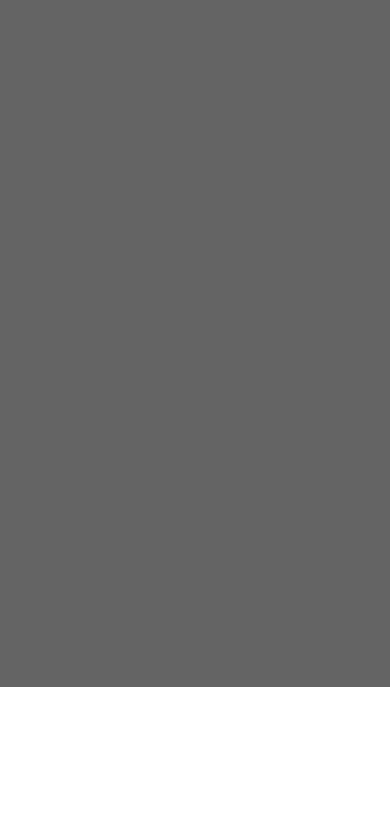
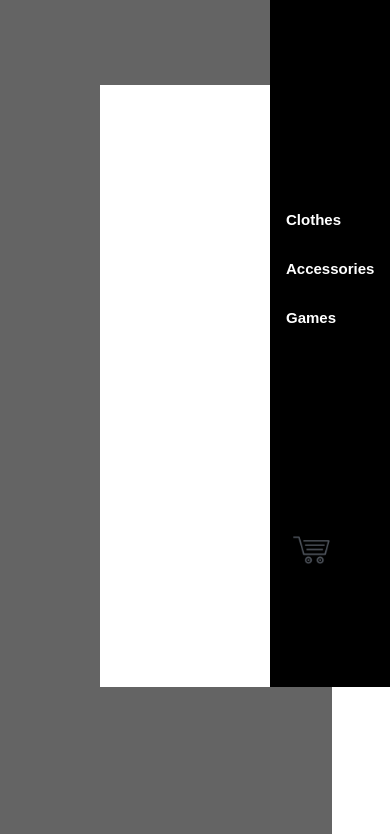
Before and after one commit to sydrhmdb/fourhz.github.io, a plain HTML site: page shop.html in a window 390 px wide. Shown: the part 157-991 px from the top of the page. Before the commit the page ends 844 px from the top, so only its background shows below. Drawn offline with nearby package versions, Linux system fonts and the light colour scheme.

Commit message:
first commit

```diff
--- a/css/login-style.css
+++ b/css/login-style.css
@@ -18,9 +18,6 @@ header{
     padding: 33px 9%;
 }
 .logo{
-    font-size: 30px;
-    font-weight: 700;
-    color: rgb(0, 0, 0);
     padding-left: 150px;
 }
 .img-logo{
@@ -215,3 +212,80 @@ section{
     color: #000000;
     font-size: 9px;
   }
+  @media (max-width: 1535px){
+    header{
+        padding: 15px 3%;
+        transition: .2s;
+    }
+    .logo{
+      padding-left: 170px;
+  }
+    .icons{
+        padding: 0 3%;
+        transition: .2s;
+    }
+    .scroll-down{
+        right: 3%;
+        transition: .2s;
+    }
+}
+@media (max-width: 1460px){
+  section{
+      padding: 0 5.5%;
+      transition: .2s;
+  }
+}
+@media (max-width: 1195px){
+  section{
+      padding-left: 4px;
+      transition: .2s;
+  }
+  .icons{
+      display: none;
+  }
+}
+@media (max-width: 990px){
+  #menu-icon{
+      display: block;
+  }
+  .logo{
+    padding-left: 80px;
+    transition: .2s;
+}
+  .container {
+    top: 30px;
+    left: 310px;
+    transition: .2s;
+  }
+  .navlist{
+      position: absolute;
+      top: 100%;
+      right: -100%;
+      width: 300px;
+      height: 50vh;
+      background: #313131c9;
+      display: flex;
+      align-items: center;
+      flex-direction: column;
+      padding: 50px 20px;
+      transition: all .55s ease;
+  }
+  .navlist a{
+      margin-left: 0;
+      display: block;
+      margin: 7px 0;
+  }
+  .iconsign{
+      display: none;
+  }
+  .login1{
+      display: block;
+  }
+}
+@media (max-width: 680px){
+  .container {
+    top: 30px;
+    left: 180px;
+    transition: .2s;
+  }
+}
--- a/css/register-style.css
+++ b/css/register-style.css
@@ -215,3 +215,80 @@ section{
     color: #000000;
     font-size: 9px;
   }
+  @media (max-width: 1535px){
+    header{
+        padding: 15px 3%;
+        transition: .2s;
+    }
+    .logo{
+      padding-left: 170px;
+  }
+    .icons{
+        padding: 0 3%;
+        transition: .2s;
+    }
+    .scroll-down{
+        right: 3%;
+        transition: .2s;
+    }
+}
+@media (max-width: 1460px){
+  section{
+      padding: 0 5.5%;
+      transition: .2s;
+  }
+}
+@media (max-width: 1195px){
+  section{
+      padding-left: 4px;
+      transition: .2s;
+  }
+  .icons{
+      display: none;
+  }
+}
+@media (max-width: 990px){
+  #menu-icon{
+      display: block;
+  }
+  .logo{
+    padding-left: 80px;
+    transition: .2s;
+}
+  .container {
+    top: 30px;
+    left: 310px;
+    transition: .2s;
+  }
+  .navlist{
+      position: absolute;
+      top: 100%;
+      right: -100%;
+      width: 300px;
+      height: 50vh;
+      background: #313131c9;
+      display: flex;
+      align-items: center;
+      flex-direction: column;
+      padding: 50px 20px;
+      transition: all .55s ease;
+  }
+  .navlist a{
+      margin-left: 0;
+      display: block;
+      margin: 7px 0;
+  }
+  .iconsign{
+      display: none;
+  }
+  .login1{
+      display: block;
+  }
+}
+@media (max-width: 680px){
+  .container {
+    top: 30px;
+    left: 180px;
+    transition: .2s;
+  }
+}
--- a/css/shop-style.css
+++ b/css/shop-style.css
@@ -7,15 +7,16 @@
     text-decoration: none;
 }
 header{
+    background-color: black;
     position: fixed;
     right: 0;
     top: 0;
     z-index: 1000;
-    width: 100%;
-    display: flex;
+    height: 100%;
+    display: grid;
     align-items: center;
     justify-content: space-between;
-    padding: 33px 9%;
+    padding: 10px 4%;
 }
 .logo{
     font-size: 30px;
@@ -23,14 +24,12 @@ header{
     color: white;
 }
 .navlist{
-    display: flex;
-}
-.login1{
-    display: none;
+    display: grid;
 }
 .navlist a{
+    display: flex;
     color: white;
-    margin-left: 60px;
+    margin-top: 30px;
     font-size: 15px;
     font-weight: 600;
     border-bottom: 2px solid transparent;
@@ -39,28 +38,10 @@ header{
 .navlist a:hover{
     border-bottom: 2px solid white;
 }
-.iconlogin{
-    display: flex;
+.shop-ico{
+    width: 50px;
 }
-.iconlogin a{
-    color: white;
-    margin-left: 60px;
-    font-size: 17px;
-    font-weight: 600;
-    border: 3px solid transparent;
-    padding-left: 5px;
-    padding-top: 5px;
-    padding-right: 5px;
-    padding-bottom: 5px;
-    transition: all .55s ease;
-}
-.iconlogin a:hover{
-    border: 2px solid;
-    padding-left: 15px;
-    padding-right: 15px;
-    border-color: white;
-    animation: slidernbw 5s linear infinite;
-}
+
 @keyframes slidernbw {
     to {
      background-position: 20vw;
@@ -75,12 +56,30 @@ header{
 }
 .shop{
     height: 100%;
-    width: 100%;
+    width: 85.1%;
     min-height: 100vh;
     background-color: #646464;
     position: relative;
     display: grid;
-    grid-template-columns: repeat(2, 1fr);
     align-items: center;
     gap: 2rem;
+    padding-left: 100px;
 }
+.loe1{
+    height: 230px;
+    width: 90%;
+    background: none;
+    position: relative;
+    display: grid;
+    grid-template-columns: repeat(auto-fill, minmax(250px, 1fr)); /* Menentukan lebar kolom dan mengisi ruang yang tersedia */
+    grid-auto-rows: 250px; /* Menentukan tinggi baris */
+    gap: 10px; /* Menentukan jarak antar elemen */
+    align-items: center;
+}
+.box{
+    height: 380px;
+    width: 270px;
+    background: white;
+    position: relative;
+    align-items: center;
+}
--- a/shop.html
+++ b/shop.html
@@ -17,21 +17,47 @@
         <a href="index.html" class="logo">Four</a>
 
         <ul class="navlist">
-            <li><a href="index.html">Home</a></li>
-            <li><a href="#">AI</a></li>
-            <li><a href="shop.html">Shop</a></li>
-            <li><a href="#">Contact</a></li>
-            <li class="login1"><a href="login.html">Login</a></li>
+            <li><a href="#">Clothes</a></li>
+            <li><a href="#">Accessories</a></li>
+            <li><a href="#">Games</a></li>
         </ul>
-        <ul class="iconlogin">
-            <li><a href="login.html">Login</a></li>
+        <ul class="iconshop">
+            <a href="#"><img src="shop/img/shop.png" class="shop-ico"></a>
         </ul>
 
         <i class="ri-menu-line" id="menu-icon"></i>
     </header>
+    <section class="hero">
+        <div class="hero-iklan">
+
+        </div>
+    </section>
 
     <section class="shop">
+        <div class="loe1">
+            <div class="box">
 
+            </div>
+            <div class="box">
+
+            </div>
+            <div class="box">
+
+            </div>
+        </div>
+    </section>
+    <section class="shop">
+        <div class="loe1">
+            <div class="box">
+
+            </div>
+            <div class="box">
+
+            </div>
+            <div class="box">
+
+            </div>
+        </div>
     </section>
 </body>
 </html>
```
Also changed, not shown: shop/img/shop.png (added).
